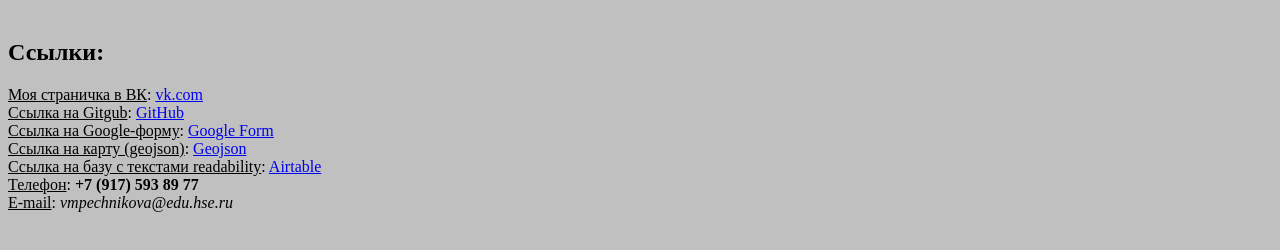
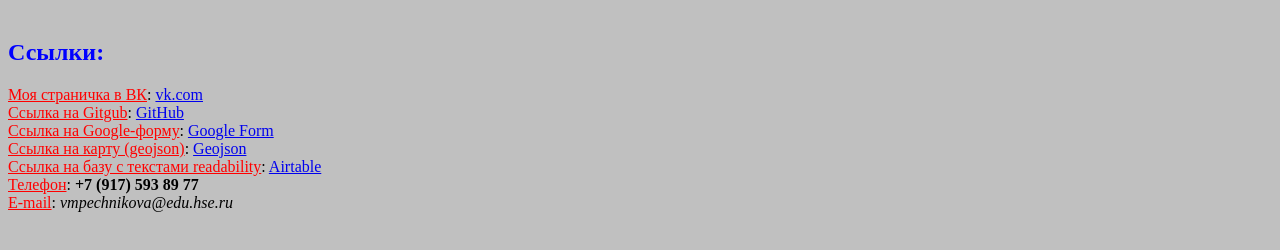
Before and after one commit to Vikpech/VikaPechnikova.github.io, a plain HTML site: page index.html in a window 1280 px wide. Shown: the part 346-596 px from the top of the page. Drawn offline with Linux system fonts and the light colour scheme.

Commit message:
Update index.html

```diff
--- a/index.html
+++ b/index.html
@@ -9,19 +9,19 @@
       <center><h2>Усусь на 1 курсе магистратуры НИУ ВШЭ по программе "Русский как иностранный во взаимодействии языков и культур". </h2></center>
       <center><img alt="Моё фото" width="20%" src="https://pp.userapi.com/c637719/v637719292/1c348/d1xsUHFgxYg.jpg"></center>
       <br/>
-      <h2>Ссылки:</h2>
-      <u>Моя страничка в ВК</u>: <a href=https://vk.com/rafaelochkkka>vk.com</a>
+      <h2 style="color:#0000ff">Ссылки:</h2>
+      <u style="color:#ff0000">Моя страничка в ВК</u>: <a href=https://vk.com/rafaelochkkka>vk.com</a>
       <br/>
-      <u>Ссылка на Gitgub</u>: <a href=https://github.com/Vikpech>GitHub</a>
+      <u style="color:#ff0000">Ссылка на Gitgub</u>: <a href=https://github.com/Vikpech>GitHub</a>
       <br/>
-      <u>Ссылка на Google-форму</u>: <a href=https://docs.google.com/forms/d/1lxBRutHTdMKGLiRGeX9a7lMZfMr1o46SNm8318W_e2E/edit?usp=sharing>Google Form</a>
+      <u style="color:#ff0000">Ссылка на Google-форму</u>: <a href=https://docs.google.com/forms/d/1lxBRutHTdMKGLiRGeX9a7lMZfMr1o46SNm8318W_e2E/edit?usp=sharing>Google Form</a>
       <br/>
-      <u>Ссылка на карту (geojson)</u>: <a href=https://github.com/Vikpech/Victoria_Pechnikova/blob/master/map.geojson>Geojson</a>
+      <u style="color:#ff0000">Ссылка на карту (geojson)</u>: <a href=https://github.com/Vikpech/Victoria_Pechnikova/blob/master/map.geojson>Geojson</a>
       <br/>
-      <u>Ссылка на базу с текстами readability</u>: <a href=https://airtable.com/tblCNPLpIcwCsbQxY/viw4YMQrP0ddBTC6D>Airtable</a>
+      <u style="color:#ff0000">Ссылка на базу с текстами readability</u>: <a href=https://airtable.com/tblCNPLpIcwCsbQxY/viw4YMQrP0ddBTC6D>Airtable</a>
       <br/>
-      <u>Телефон</u>: <b>+7 (917) 593 89 77</b>
+      <u style="color:#ff0000">Телефон</u>: <b>+7 (917) 593 89 77</b>
       <br/>
-      <u>E-mail</u>: <i>vmpechnikova@edu.hse.ru</i>
+      <u style="color:#ff0000">E-mail</u>: <i>vmpechnikova@edu.hse.ru</i>
     </body>
   </html>
```
